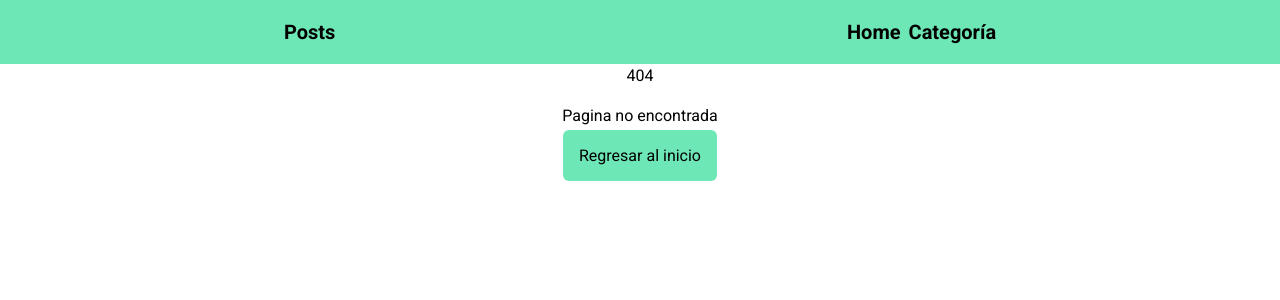
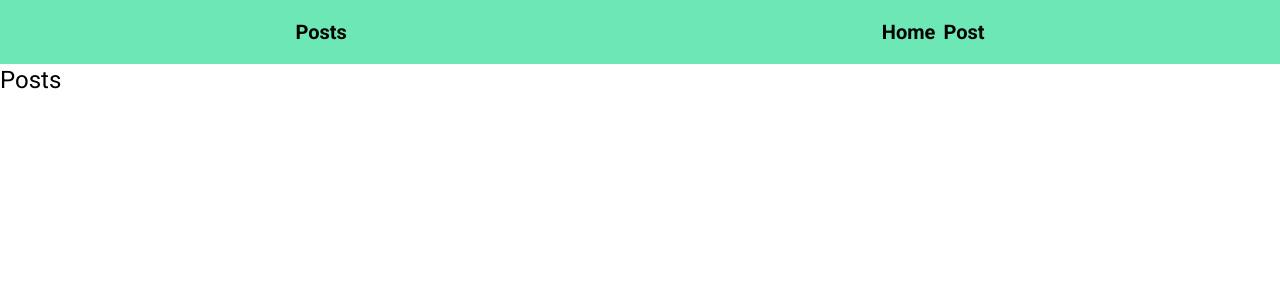
Before and after one commit to BryanGallo/PostNextJs, a Next.js app: page /post in a window 1280 px wide. Before the commit this address had no page. Shown: the top 300 px of the page. Built offline with nearby package versions, Linux system fonts and the light colour scheme.

Commit message:
Cambiando extructura carpetas y Navbars

```diff
--- a/app/layout.js
+++ b/app/layout.js
@@ -15,7 +15,7 @@ const roboto = Roboto({
 });
 
 // These styles apply to every route in the application
-import "./globals.css";
+import "./style/globals.css";
 
 export default function RootLayout({ children }) {
     return (
--- a/app/post/categories/computer/page.jsx
+++ /dev/null
@@ -1,11 +0,0 @@
-import React from "react";
-
-const Computer = () => {
-    return (
-        <>
-            <h1 className="text-3xl font-bold">Computadoras</h1>
-        </>
-    );
-};
-
-export default Computer;
--- a/app/post/categories/page.jsx
+++ /dev/null
@@ -1,11 +0,0 @@
-import React from "react";
-
-const CategoriePage = () => {
-    return (
-        <>
-            <h1 className="text-3xl font-bold">Categorias</h1>
-        </>
-    );
-};
-
-export default CategoriePage;
--- a/app/post/layout.js
+++ /dev/null
@@ -1,20 +0,0 @@
-import React from "react";
-import NavbarCategories from "@/components/NavBarCategories";
-
-//no solo se usa en layout tambien podemos colocarle en los page
-export const metadata = {
-    title: "Categorias Nextjs",
-    description: "",
-    keywords:"NextJs - React"
-};
-
-const PostLayout = ({ children }) => (
-    <>
-        <div>
-            <NavbarCategories />
-        </div>
-        <div>{children}</div>
-    </>
-);
-
-export default PostLayout;
--- /dev/null
+++ b/app/post/page.jsx
@@ -0,0 +1,10 @@
+const page = () => {
+
+    return (
+        <div>
+            <h2 className="text-2xl">Posts</h2>
+        </div>
+    );
+};
+
+export default page;
--- a/components/NavBarCategories.jsx
+++ b/components/NavBarCategories.jsx
@@ -5,11 +5,6 @@ const NavbarCategories = () => {
         <nav className="font-semibold text-xl p-8">
             <span className="font-bold">Categorias</span>
             <ul className="list-disc">
-                <li>
-                    <Link href="/post/categories/computer" className="ml-2">
-                        Computadoras
-                    </Link>
-                </li>
             </ul>
         </nav>
     );
--- a/components/Navbar.jsx
+++ b/components/Navbar.jsx
@@ -8,8 +8,8 @@ const Navbar = () => {
                 <Link href="/" className="ml-2">
                     Home
                 </Link>
-                <Link href="/post/categories" className="ml-2">
-                    Categoría
+                <Link href="/post" className="ml-2">
+                    Post
                 </Link>
             </ul>
         </nav>
```
Also changed, not shown: app/style/globals.css (renamed from app/globals.css).
